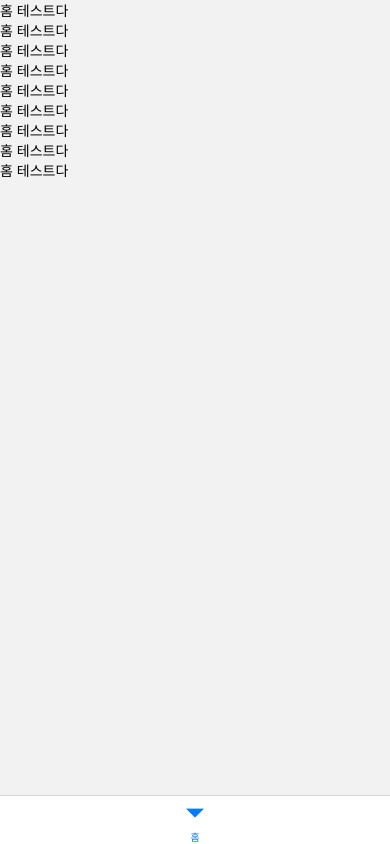
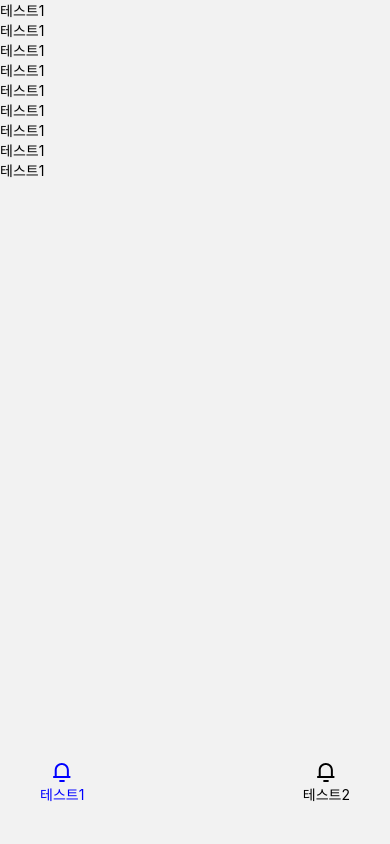
Before and after one commit to jsh612/rn_template, a React Native app: screen /BottomTab in a window 390 px wide. Built offline with nearby package versions, Linux system fonts and the light colour scheme.

Commit message:
feat: 커스텀 bottom tab 추가

```diff
--- a/package.json
+++ b/package.json
@@ -51,6 +51,7 @@
     "react-native-reanimated": "^3.4.2",
     "react-native-safe-area-context": "^4.7.1",
     "react-native-screens": "^3.24.0",
+    "react-native-svg": "^13.12.0",
     "react-redux": "^8.1.2",
     "redux": "^4.2.1",
     "redux-persist": "^6.0.0"
--- /dev/null
+++ b/src/components/TabBar.tsx
@@ -0,0 +1,71 @@
+import { BottomTabBarProps } from '@react-navigation/bottom-tabs';
+import IconBase from 'components/common/icons';
+import { ColorCodes } from 'constants/colors';
+import React from 'react';
+import { Pressable, StyleSheet, Text, View } from 'react-native';
+
+export default function TabBar({ state, descriptors, navigation }: BottomTabBarProps) {
+  return (
+    <View style={styles.container}>
+      {state.routes.map((route, index) => {
+        const { options } = descriptors[route.key];
+        const label =
+          options.tabBarLabel !== undefined && typeof options.tabBarLabel === 'string'
+            ? options.tabBarLabel
+            : options.title !== undefined
+            ? options.title
+            : route.name;
+
+        const isFocused = state.index === index;
+
+        const onPress = () => {
+          const event = navigation.emit({
+            type: 'tabPress',
+            target: route.key,
+            canPreventDefault: true,
+          });
+
+          if (!isFocused && !event.defaultPrevented) {
+            navigation.navigate(route.name);
+          }
+        };
+
+        const onLongPress = () => {
+          navigation.emit({
+            type: 'tabLongPress',
+            target: route.key,
+          });
+        };
+
+        return (
+          <Pressable
+            accessibilityRole="button"
+            accessibilityState={isFocused ? { selected: true } : {}}
+            accessibilityLabel={options.tabBarAccessibilityLabel}
+            testID={options.tabBarTestID}
+            onPress={onPress}
+            onLongPress={onLongPress}
+            style={styles.eachTab}
+            key={label}
+          >
+            <IconBase icon="bell" color={isFocused ? ColorCodes.blue : ColorCodes.black} />
+            <Text style={{ color: isFocused ? ColorCodes.blue : ColorCodes.black }}>{label}</Text>
+          </Pressable>
+        );
+      })}
+    </View>
+  );
+}
+
+const styles = StyleSheet.create({
+  container: {
+    justifyContent: 'space-between',
+    flexDirection: 'row',
+    paddingBottom: 40,
+    paddingHorizontal: 40,
+  },
+  eachTab: {
+    alignItems: 'center',
+    justifyContent: 'center',
+  },
+});
--- /dev/null
+++ b/src/components/common/icons/BellIcon.tsx
@@ -0,0 +1,27 @@
+import React from 'react';
+
+import Svg, { ClipPath, Defs, G, Path, Rect } from 'react-native-svg';
+
+import { ISvgIconProps } from 'components/common/icons/icon.interface';
+
+export default function BellIcon({ width, height, color }: ISvgIconProps) {
+  return (
+    <Svg width={width} height={height} viewBox="0 0 24 24" fill="none">
+      <G clip-path="url(#clip0_981_28339)">
+        <Path
+          d="M14.0001 20.1H10.0001C9.50304 20.1 9.1001 20.5029 9.1001 21C9.1001 21.497 9.50304 21.9 10.0001 21.9H14.0001C14.4972 21.9 14.9001 21.497 14.9001 21C14.9001 20.5029 14.4972 20.1 14.0001 20.1Z"
+          fill={color}
+        />
+        <Path
+          d="M18.87 16V10.07C18.87 6.17 15.7 3 11.8 3C7.9 3 4.73 6.17 4.73 10.07V16H4C3.44772 16 3 16.4477 3 17C3 17.5523 3.44772 18 4 18H19.6C20.1523 18 20.6 17.5523 20.6 17C20.6 16.4477 20.1523 16 19.6 16H18.87ZM6.74 10.07C6.74 7.28 9.01 5 11.81 5C14.61 5 16.88 7.27 16.88 10.07V16H6.73V10.07H6.74Z"
+          fill={color}
+        />
+      </G>
+      <Defs>
+        <ClipPath id="clip0_981_28339">
+          <Rect width="24" height="24" fill="white" />
+        </ClipPath>
+      </Defs>
+    </Svg>
+  );
+}
--- /dev/null
+++ b/src/components/common/icons/index.tsx
@@ -0,0 +1,32 @@
+import BellIcon from 'components/common/icons/BellIcon';
+
+export interface IIconBaseProps {
+  icon: IconsType;
+  height?: number;
+  width?: number;
+  color?: string;
+}
+
+export const getIcons = (styleOptionsInput: Omit<IIconBaseProps, 'icon'>) => {
+  const iconStyleOption = {
+    width: 24,
+    height: 24,
+    ...styleOptionsInput,
+  };
+
+  return {
+    bell: <BellIcon {...iconStyleOption} />,
+    '': <></>,
+  };
+};
+
+const defaultStyleIcons = getIcons({});
+export type IconsType = keyof typeof defaultStyleIcons;
+
+export default function IconBase(iconOptions: IIconBaseProps) {
+  const { icon: iconName, ...styleOptions } = iconOptions;
+
+  const icons = getIcons(styleOptions);
+
+  return icons[iconName];
+}
--- /dev/null
+++ b/src/constants/colors.ts
@@ -0,0 +1,7 @@
+export const ColorCodes = {
+  black: '#000000',
+  beige: '#C4BEB6',
+  red: '#DB0A5B',
+  white: '#FFFFFF',
+  blue: 'blue',
+};
--- a/src/navigation/BottomTap.navigation.tsx
+++ b/src/navigation/BottomTap.navigation.tsx
@@ -1,20 +1,34 @@
 import { createBottomTabNavigator } from '@react-navigation/bottom-tabs';
+import TabBar from 'components/TabBar';
 import React from 'react';
-import HomeScreen from 'screen/Home';
+import Test1Screen from 'screen/Test1';
+import Test2Screen from 'screen/Test2';
 
 export type BottomTabParamList = {
-  Home?: {};
+  Test1?: {};
+  Test2?: {};
 };
 
 const BottomTab = createBottomTabNavigator<BottomTabParamList>();
 
 export default function BottomTabNavigator() {
   return (
-    <BottomTab.Navigator>
+    <BottomTab.Navigator tabBar={TabBar}>
       <BottomTab.Screen
-        name="Home"
-        component={HomeScreen}
-        options={{ title: '홈', headerShown: false }}
+        name="Test1"
+        component={Test1Screen}
+        options={{
+          headerShown: false,
+          title: '테스트1',
+        }}
+      />
+      <BottomTab.Screen
+        name="Test2"
+        component={Test2Screen}
+        options={{
+          headerShown: false,
+          title: '테스트2',
+        }}
       />
     </BottomTab.Navigator>
   );
--- a/src/screen/Home.tsx
+++ /dev/null
@@ -1,16 +0,0 @@
-import { Text, View } from 'react-native';
-export default function HomeScreen() {
-  return (
-    <View>
-      <Text>홈 테스트다</Text>
-      <Text>홈 테스트다</Text>
-      <Text>홈 테스트다</Text>
-      <Text>홈 테스트다</Text>
-      <Text>홈 테스트다</Text>
-      <Text>홈 테스트다</Text>
-      <Text>홈 테스트다</Text>
-      <Text>홈 테스트다</Text>
-      <Text>홈 테스트다</Text>
-    </View>
-  );
-}
--- /dev/null
+++ b/src/screen/Test1.tsx
@@ -0,0 +1,16 @@
+import { Text, View } from 'react-native';
+export default function Test1Screen() {
+  return (
+    <View>
+      <Text>테스트1</Text>
+      <Text>테스트1</Text>
+      <Text>테스트1</Text>
+      <Text>테스트1</Text>
+      <Text>테스트1</Text>
+      <Text>테스트1</Text>
+      <Text>테스트1</Text>
+      <Text>테스트1</Text>
+      <Text>테스트1</Text>
+    </View>
+  );
+}
--- /dev/null
+++ b/src/screen/Test2.tsx
@@ -0,0 +1,16 @@
+import { Text, View } from 'react-native';
+export default function Test2Screen() {
+  return (
+    <View>
+      <Text>테스트2</Text>
+      <Text>테스트2</Text>
+      <Text>테스트2</Text>
+      <Text>테스트2</Text>
+      <Text>테스트2</Text>
+      <Text>테스트2</Text>
+      <Text>테스트2</Text>
+      <Text>테스트2</Text>
+      <Text>테스트2</Text>
+    </View>
+  );
+}
```
Also changed, not shown: src/components/common/icons/icon.interface.ts (added, +9 -0 lines), 2 other files (tests, documents, lock files or other folders).
